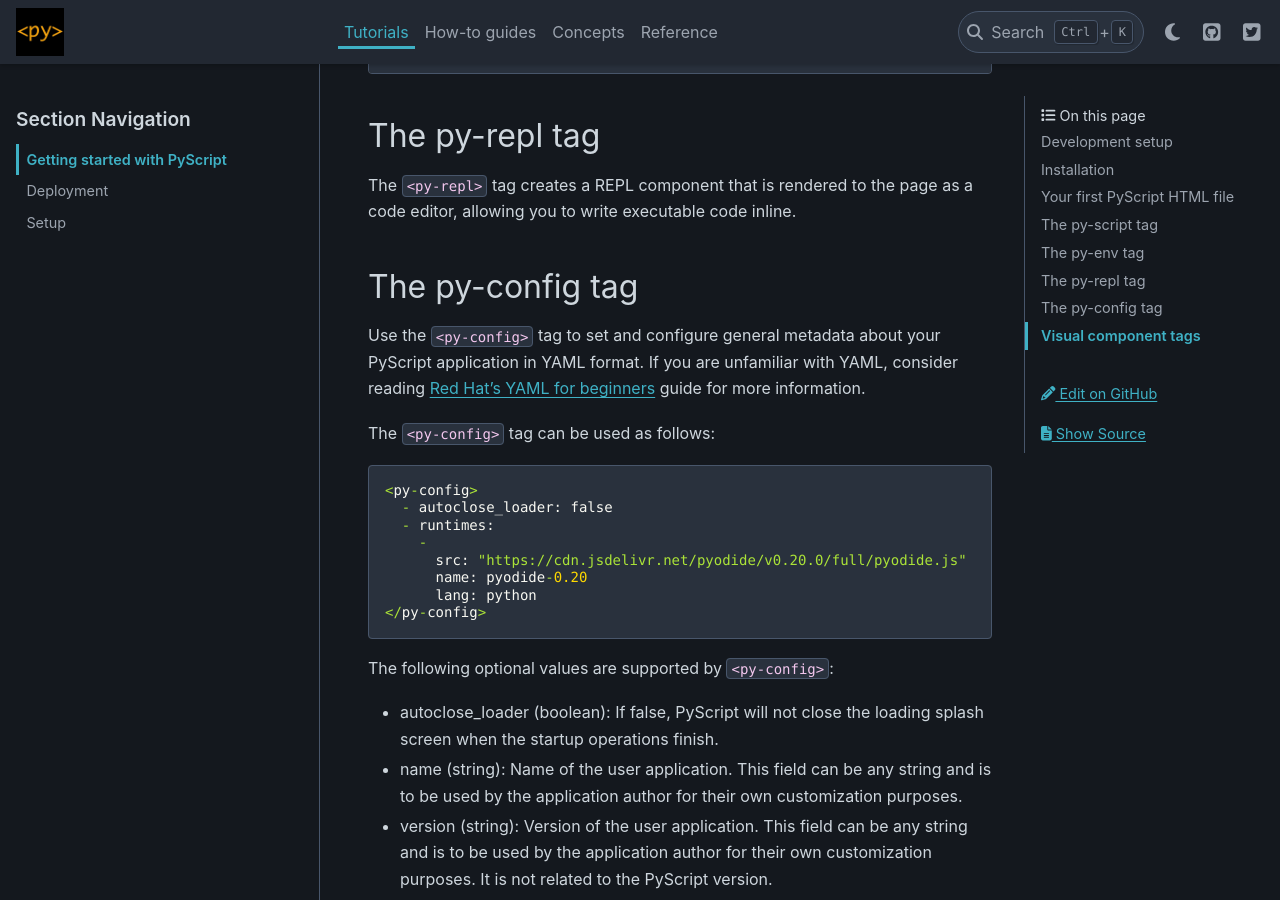
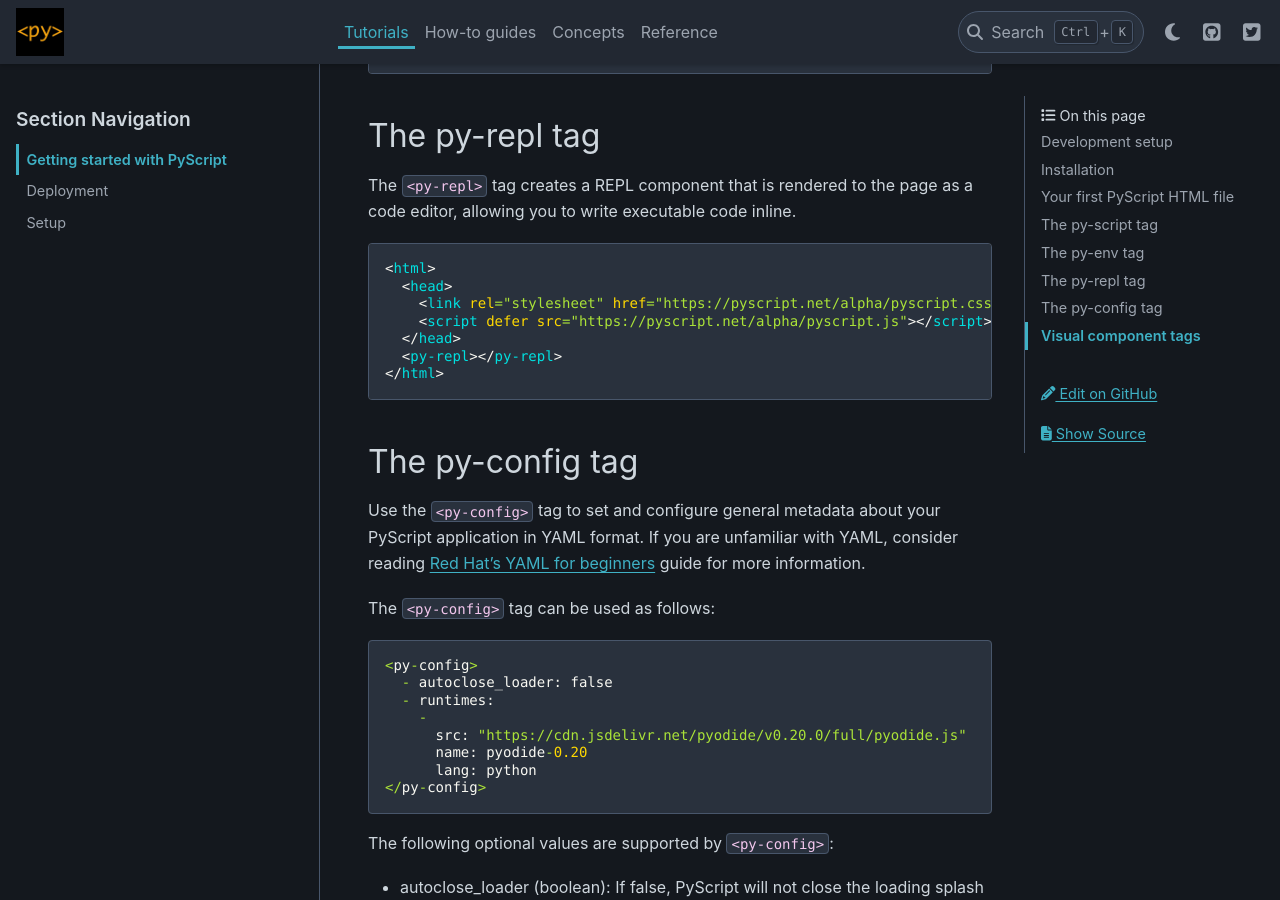
Before and after one commit to pyscript/pyscript, a Sphinx documentation site: the page built from docs/tutorials/getting-started.md, in a window 1280 px wide and 900 px high, scrolled down 4490 px. Built offline with Sphinx 7.4.7 and the PyData theme 0.15.4, drawn with Linux system fonts in a browser that asks for light colours.

Commit message:
Added example code block to py-repl tag section

````diff
--- a/docs/tutorials/getting-started.md
+++ b/docs/tutorials/getting-started.md
@@ -210,6 +210,15 @@
 ## The py-repl tag
 
 The `<py-repl>` tag creates a REPL component that is rendered to the page as a code editor, allowing you to write executable code inline.
+```html
+<html>
+  <head>
+    <link rel="stylesheet" href="https://pyscript.net/alpha/pyscript.css" />
+    <script defer src="https://pyscript.net/alpha/pyscript.js"></script>
+  </head>
+  <py-repl></py-repl>
+</html>
+```
 
 ## The py-config tag
 
````
